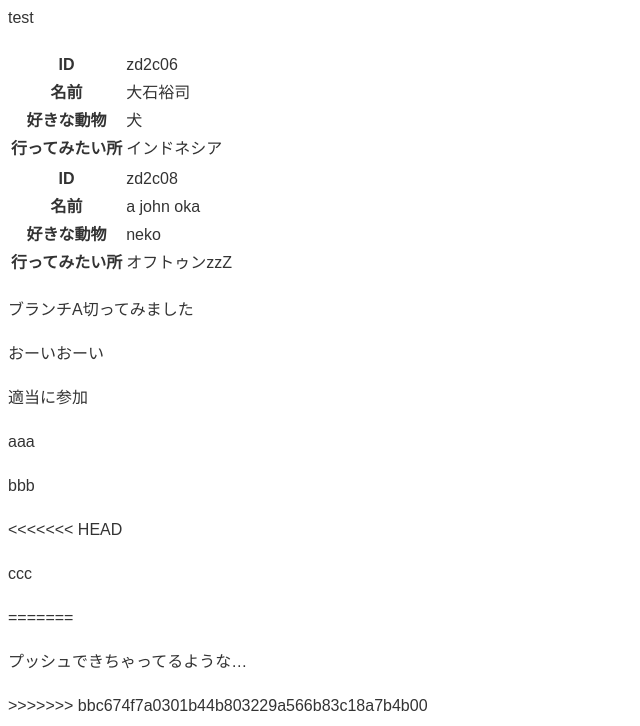
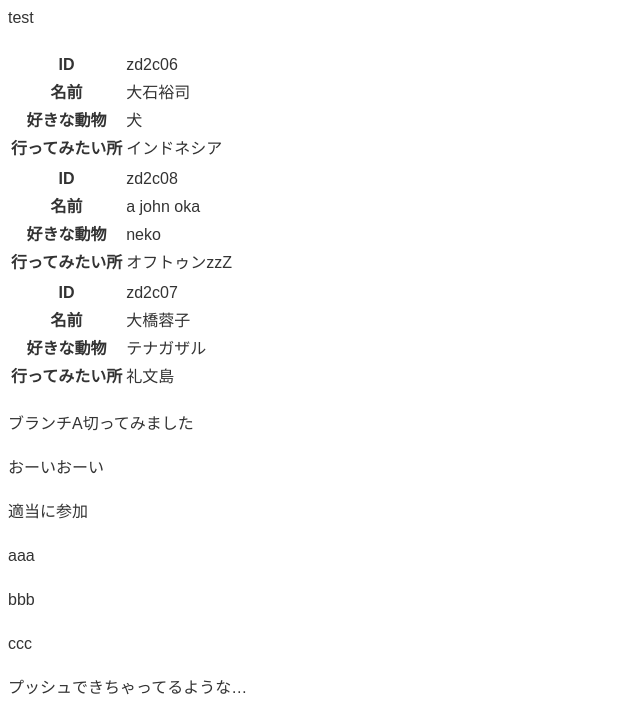
Before and after one commit to zd2c06/GroupBlue, a plain HTML site: page index.html in a window 1280 px wide. Shown: the part 85-811 px from the top of the page, without its empty margins (0-640 px from the left). Drawn offline with Linux system fonts and the light colour scheme; a web font is replaced by a local one.

Commit message:
プロフ追加

```diff
--- a/index.html
+++ b/index.html
@@ -44,17 +44,32 @@
             <td>オフトゥンzzZ</td>
         </tr>
     </table>
+    <table id="members">
+        <tr>
+            <th>ID</th>
+            <td>zd2c07</td>
+        </tr>
+        <tr>
+            <th>名前</th>
+            <td>大橋蓉子</td>
+        </tr>
+        <tr>
+            <th>好きな動物</th>
+            <td>テナガザル</td>
+        </tr>
+        <tr>
+            <th>行ってみたい所</th>
+            <td>礼文島</td>
+        </tr>
+    </table>
 
     <p>ブランチA切ってみました</p>
     <p>おーいおーい</p>
     <p>適当に参加</p>
     <p>aaa</p>
     <p>bbb</p>
-<<<<<<< HEAD
     <p>ccc</p>
+    <p>プッシュできちゃってるような…</p>
 
-=======
-    <p>プッシュできちゃってるような…</p>
->>>>>>> bbc674f7a0301b44b803229a566b83c18a7b4b00
 </body>
 </html>
```
